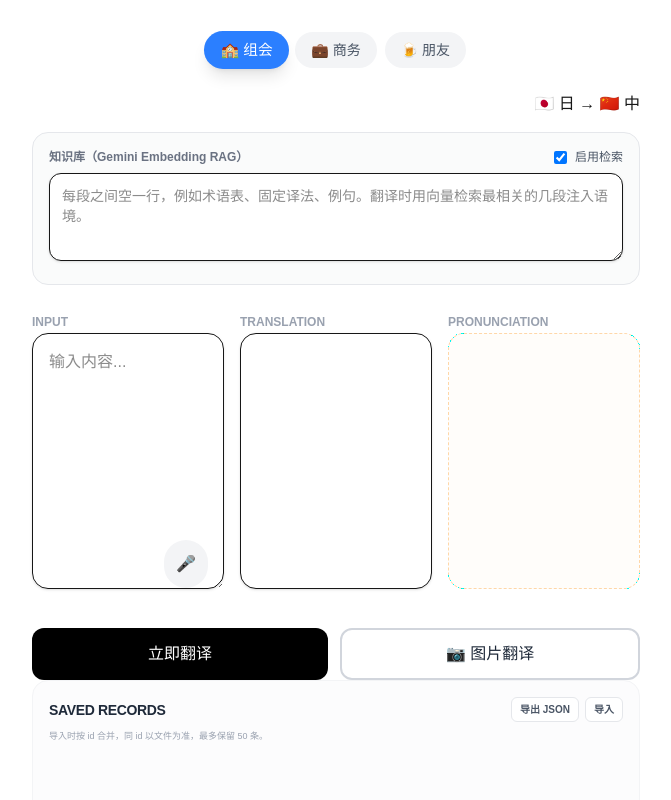
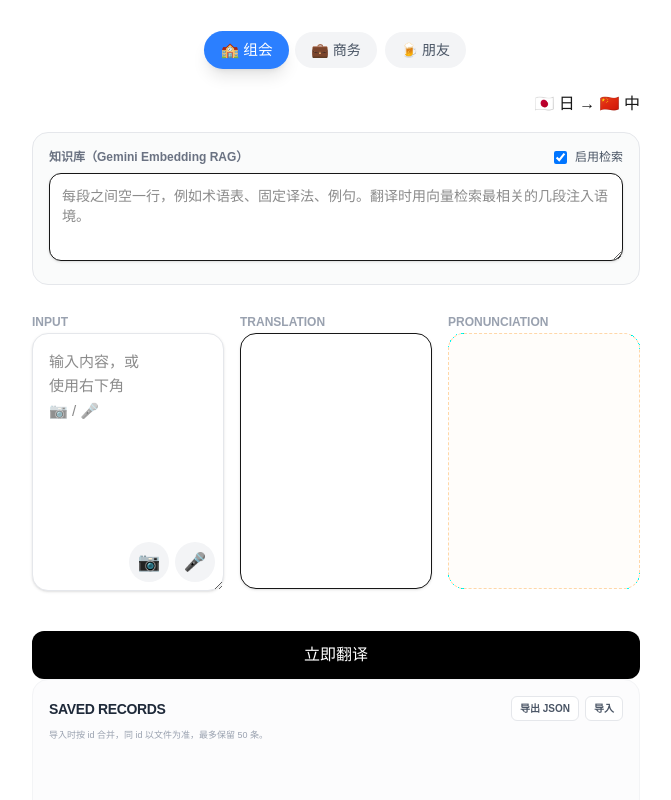
Before and after one commit to JokerChen-peng/jp-translator-agent, a Next.js app: page / in a window 1280 px wide. Shown: the top 800 px of the page, without its empty margins (304-975 px from the left). Built offline with nearby package versions, Linux system fonts and the light colour scheme.

Commit message:
fix:样式调整

```diff
--- a/app/page.tsx
+++ b/app/page.tsx
@@ -217,26 +217,61 @@ export default function TranslatorPage() {
       {/* 3. 输入/输出框 */}
       <div className="grid grid-cols-1 md:grid-cols-3 gap-4 mb-6">
 
-        {/* 第一列：输入框 */}
-        <div className="space-y-2 relative">
+        {/* 第一列：输入框（图标相对边框容器定位，避免穿出圆角边框 / 挡住 resize） */}
+        <div className="space-y-2">
           <label className="text-xs font-bold text-gray-400">INPUT</label>
+          <div className="relative rounded-2xl border border-gray-200 bg-white shadow-sm">
             <textarea
-            className="w-full h-64 p-4 border rounded-2xl shadow-sm outline-none focus:ring-2 focus:ring-black"
+              className="block w-full h-64 min-h-[16rem] resize-y rounded-2xl border-0 bg-transparent p-4 pb-12 pr-[5.25rem] text-[15px] leading-relaxed outline-none focus:ring-2 focus:ring-inset focus:ring-black"
               value={input}
               onChange={(e) => setInput(e.target.value)}
-            placeholder="输入内容..."
+              placeholder="输入内容，或使用右下角 📷 / 🎤"
             />
-          {/* ✅ 语音输入按钮 */}
+            <div className="pointer-events-none absolute bottom-2 right-2 flex items-center gap-1.5">
               <button
+                type="button"
+                onClick={() => imageInputRef.current?.click()}
+                disabled={isTranslating}
+                className={`pointer-events-auto flex h-10 w-10 shrink-0 items-center justify-center rounded-full text-lg transition-all disabled:pointer-events-none disabled:opacity-40 ${isTranslating && lastFromImage
+                  ? 'bg-amber-100 text-amber-800 animate-pulse'
+                  : 'bg-gray-100 text-gray-700 hover:bg-gray-200'
+                  }`}
+                title={isTranslating && lastFromImage ? '正在识别图片…' : '图片翻译'}
+              >
+                📷
+              </button>
+              <button
+                type="button"
                 onClick={() => isListening ? stopListening() : startListening(speechLang)}
-            className={`absolute bottom-4 right-4 p-3 rounded-full transition-all ${isListening
+                className={`pointer-events-auto flex h-10 w-10 shrink-0 items-center justify-center rounded-full text-lg transition-all ${isListening
                   ? 'bg-red-500 text-white animate-pulse'
-              : 'bg-gray-100 text-gray-600 hover:bg-gray-200'
+                  : 'bg-gray-100 text-gray-700 hover:bg-gray-200'
                   }`}
-            title="点击语音输入"
+                title="语音输入"
               >
                 {isListening ? '🛑' : '🎤'}
               </button>
+            </div>
+          </div>
+          {imagePreviewUrl && (
+            <div className="flex items-center gap-2">
+              <img
+                src={imagePreviewUrl}
+                alt="待译预览"
+                className="h-12 w-auto max-w-[100px] rounded-lg border object-cover"
+              />
+              <button
+                type="button"
+                className="text-[10px] text-gray-500 underline"
+                onClick={() => {
+                  if (imagePreviewUrl) URL.revokeObjectURL(imagePreviewUrl);
+                  setImagePreviewUrl(null);
+                }}
+              >
+                清除预览
+              </button>
+            </div>
+          )}
         </div>
 
         {/* 第二列：翻译结果 */}
@@ -336,7 +371,6 @@ export default function TranslatorPage() {
         onChange={handleImageFile}
       />
 
-      <div className="flex flex-col sm:flex-row gap-3 mt-4">
       <button
         type="button"
         disabled={isTranslating}
@@ -344,41 +378,14 @@ export default function TranslatorPage() {
           setLastFromImage(false);
           translate(input);
         }}
-          className="flex-1 bg-black text-white py-3 rounded-xl disabled:opacity-50"
+        className="w-full mt-4 bg-black text-white py-3 rounded-xl disabled:opacity-50"
       >
         {isTranslating && !lastFromImage
           ? '正在分析语境并翻译...'
+          : isTranslating && lastFromImage
+            ? '正在识别图片并翻译…'
             : '立即翻译'}
       </button>
-        <button
-          type="button"
-          onClick={() => imageInputRef.current?.click()}
-          disabled={isTranslating}
-          className="flex-1 py-3 rounded-xl border-2 border-gray-300 bg-white text-gray-800 hover:bg-gray-50 disabled:opacity-50"
-        >
-          {isTranslating && lastFromImage ? '正在识别图片并翻译…' : '📷 图片翻译'}
-        </button>
-      </div>
-
-      {imagePreviewUrl && (
-        <div className="mt-3 flex items-center gap-3">
-          <img
-            src={imagePreviewUrl}
-            alt="待译预览"
-            className="h-16 w-auto max-w-[120px] rounded-lg border object-cover"
-          />
-          <button
-            type="button"
-            className="text-xs text-gray-500 underline"
-            onClick={() => {
-              if (imagePreviewUrl) URL.revokeObjectURL(imagePreviewUrl);
-              setImagePreviewUrl(null);
-            }}
-          >
-            清除预览
-          </button>
-        </div>
-      )}
       {/* ✅ 第四列：引用独立组件 */}
       <div className="h-[600px]">
         <TranslationHistory
--- a/components/TranslationHistory.tsx
+++ b/components/TranslationHistory.tsx
@@ -93,36 +93,38 @@ export default function TranslationHistory({
         </p>
       </div>
 
-      <div className="flex-1 overflow-y-auto space-y-3 pr-1">
+      <div className="flex-1 space-y-3 overflow-y-auto pr-1">
         {items.length === 0 ? (
           <div className="h-full flex flex-col items-center justify-center text-gray-300">
-            <p className="text-xs italic">点击翻译下方的 ⭐ 存入</p>
+            <p className="text-xs italic">点击翻译下方的按钮存入</p>
           </div>
         ) : (
           items.map((item) => (
             <div
               key={item.id}
-              className="group relative bg-white p-3 rounded-xl border border-gray-100 shadow-sm hover:shadow-md hover:border-blue-200 transition-all cursor-pointer"
+              className="group relative cursor-pointer rounded-xl border border-gray-100 bg-white p-3 shadow-sm transition-all hover:border-blue-200 hover:shadow-md"
               onClick={() => onItemClick(item)}
             >
-              {/* 删除小叉号 - 仅在悬停时显示 */}
-              <button
-                onClick={(e) => {
-                  e.stopPropagation(); // 防止触发点击回填
-                  onDeleteItem(item.id);
-                }}
-                className="absolute -top-1 -right-1 bg-red-500 text-white rounded-full w-4 h-4 flex items-center justify-center text-[10px] opacity-0 group-hover:opacity-100 transition-opacity z-10"
-              >
-                ×
-              </button>
-
-              <div className="flex justify-between items-start mb-2">
+              <div className="mb-2 flex items-start justify-between gap-2">
                 <span className="text-[9px] font-bold bg-blue-50 text-blue-500 px-1.5 py-0.5 rounded uppercase">
                   {item.direction === 'ja-zh' ? 'JP → CN' : 'CN → JP'}
                 </span>
-                <span className="text-[9px] text-gray-400 font-mono">
-                  {new Date(item.timestamp).toLocaleDateString()}
-                </span>
+                <div className="flex shrink-0 items-center gap-1.5">
+                  <span className="text-[9px] text-gray-400 font-mono">
+                    {new Date(item.timestamp).toLocaleDateString()}
+                  </span>
+                  <button
+                    type="button"
+                    onClick={(e) => {
+                      e.stopPropagation();
+                      onDeleteItem(item.id);
+                    }}
+                    className="flex h-5 w-5 items-center justify-center rounded-full bg-red-500 text-[11px] font-bold leading-none text-white opacity-0 shadow-sm transition-opacity group-hover:opacity-100 hover:bg-red-600"
+                    aria-label="删除此条"
+                  >
+                    ×
+                  </button>
+                </div>
               </div>
               <p className="text-xs text-gray-800 font-bold line-clamp-1 mb-1">{item.input}</p>
               <p className="text-[11px] text-gray-500 line-clamp-2 leading-relaxed italic border-l-2 border-blue-100 pl-2">
```
Lines whose indentation alone changed are shown as unchanged.
